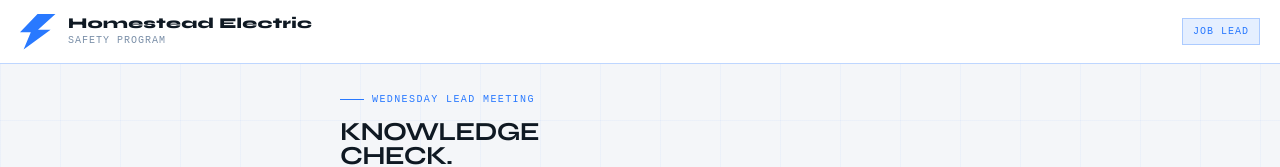
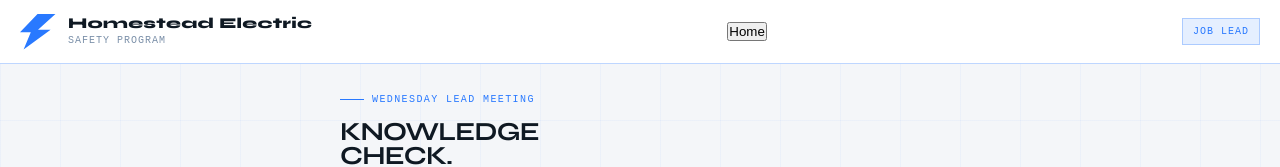
Before and after one commit to jclowardhe/homestead-safety, a plain HTML site: page index.html in a window 1280 px wide. Both pictures are taken after a click on the button 640 px from the left and 239 px from the top of the page. Shown: the top 167 px of the page. Drawn offline with Linux system fonts and the light colour scheme; a web font is replaced by a local one.

Commit message:
Update index.html

```diff
--- a/index.html
+++ b/index.html
@@ -631,7 +631,7 @@ input.field-select::placeholder{color:#B8B6B0;}
       <div class="bolt-wrap"></div>
       <div><span class="wm-text">Homestead Electric</span><span class="wm-sub">Safety Program</span></div>
     </div>
-    <div class="header-tag">Job Lead</div>
+    <button class="back-btn" onclick="goHome()">Home</button><div class="header-tag">Job Lead</div>
   </header>
   <div class="content" style="padding-bottom:100px;">
 
@@ -721,7 +721,7 @@ input.field-select::placeholder{color:#B8B6B0;}
       <div class="bolt-wrap"></div>
       <div><span class="wm-text">Homestead Electric</span><span class="wm-sub" id="crewWeekLabel">—</span></div>
     </div>
-    <div class="header-tag">Crew</div>
+    <button class="back-btn" onclick="goHome()">Home</button><div class="header-tag">Crew</div>
   </header>
   <div class="content" style="padding-bottom:40px;">
     <div class="hero" style="margin-bottom:24px;">
@@ -779,7 +779,7 @@ input.field-select::placeholder{color:#B8B6B0;}
       <div class="bolt-wrap"></div>
       <div><span class="wm-text">Homestead Electric</span><span class="wm-sub">Safety Program</span></div>
     </div>
-    <div class="header-tag">Admin</div>
+    <button class="back-btn" onclick="goHome()">Home</button><div class="header-tag">Admin</div>
   </header>
   <div class="content" style="padding-bottom:100px;">
     <div class="hero" style="margin-bottom:24px;">
@@ -856,7 +856,7 @@ input.field-select::placeholder{color:#B8B6B0;}
       <div class="bolt-wrap" style="background:#FF4444;"></div>
       <div><span class="wm-text">Homestead Electric</span><span class="wm-sub">Safety Program</span></div>
     </div>
-    <div class="header-tag" style="color:#FF4444;border-color:rgba(255,68,68,0.4);">Incident</div>
+    <button class="back-btn" style="color:rgba(255,68,68,0.6);" onclick="goHome()">Home</button><div class="header-tag" style="color:#FF4444;border-color:rgba(255,68,68,0.4);">Incident</div>
   </header>
   <div class="content" style="padding-bottom:40px;">
 
```
